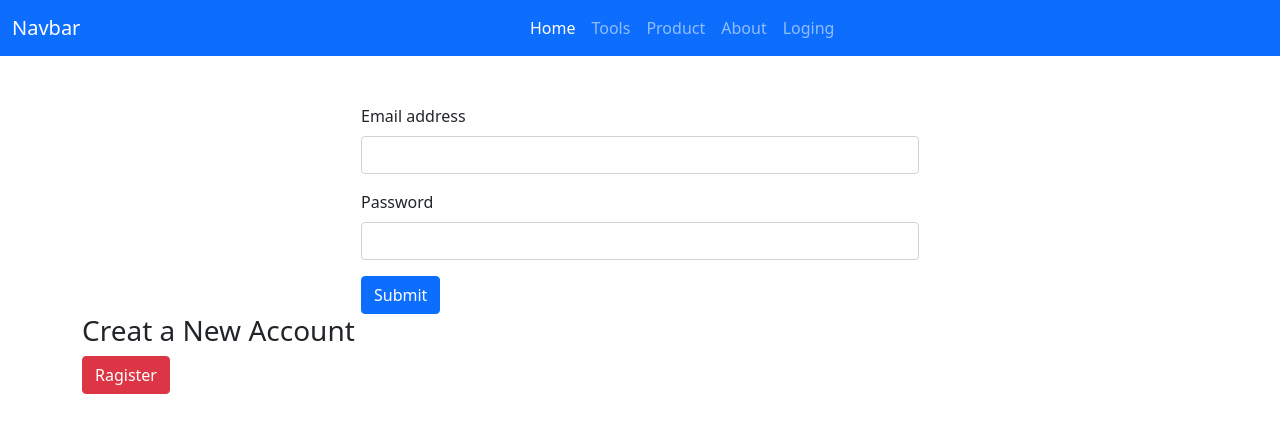
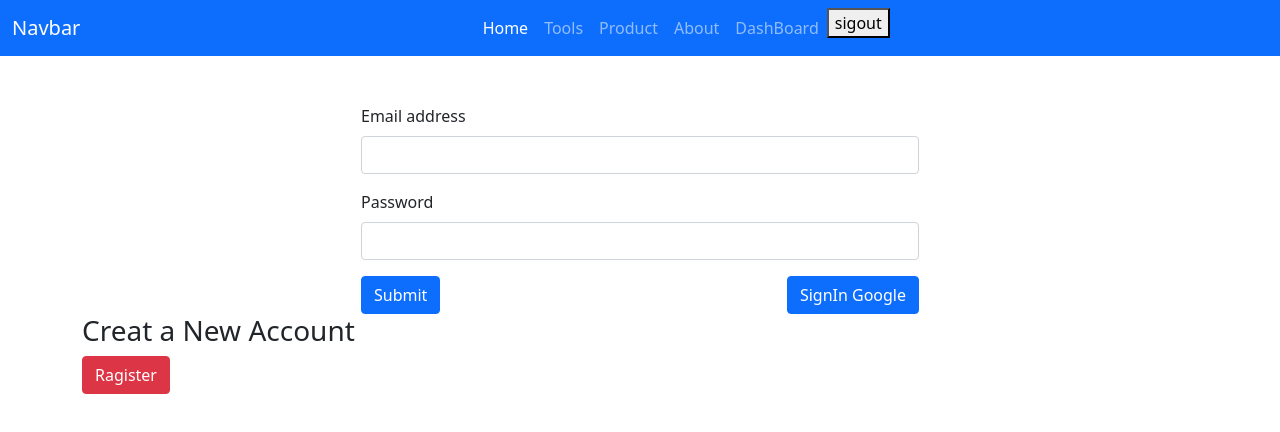
Before and after one commit to hemaiath-uddiin/Drill-machine-manufacture, a React (Create React App) app: page /loging in a window 1280 px wide. Shown: the top 432 px of the page. Built offline with nearby package versions, Linux system fonts and the light colour scheme; no server answers; sample sign-in values are in the browser's storage.

Commit message:
dashboard added

```diff
--- a/src/App.js
+++ b/src/App.js
@@ -1,11 +1,14 @@
 
 import { Route, Routes } from "react-router-dom";
+import DashBoard from "./DashBoard/DashBoard";
 import Details from "./Details/Details";
 import Home from "./Home/Home";
 import Loging from "./Loging/Loging";
 import Navbar from "./Navbar/Navbar";
 import Register from "./Register/Register";
+import RequerAuth from "./RequerAuth/RequerAuth";
 import Tools from "./Tools/Tools";
+
 
 
 function App() {
@@ -19,6 +22,12 @@ function App() {
           <Route path="/details/:id" element={ <Details></Details>}> </Route>
           <Route path="/loging" element={ <Loging></Loging> }> </Route>
           <Route path="/register" element={ <Register></Register> }> </Route>
+          <Route path='/dashboard' element={
+               <RequerAuth> <DashBoard></DashBoard> </RequerAuth>
+
+            } > </Route>
+
+          <Route path="/dashboard" element={ <Register></Register> }> </Route>
 
           </Routes>
 
--- /dev/null
+++ b/src/DashBoard/DashBoard.js
@@ -0,0 +1,11 @@
+import React from 'react';
+
+const DashBoard = () => {
+    return (
+        <div>
+             <h2> this is dashBoard</h2>
+        </div>
+    );
+};
+
+export default DashBoard;
--- /dev/null
+++ b/src/Loging/Loging.css
@@ -0,0 +1,4 @@
+.btns {
+    display: flex;
+    justify-content: space-between;
+}
--- a/src/Loging/Loging.js
+++ b/src/Loging/Loging.js
@@ -1,7 +1,8 @@
 import React, { useState } from 'react';
-import { useSignInWithEmailAndPassword } from 'react-firebase-hooks/auth';
+import { useSignInWithEmailAndPassword, useSignInWithGoogle } from 'react-firebase-hooks/auth';
 import { Link, useNavigate } from 'react-router-dom';
 import auth from '../Firebase/fire.base.init';
+import "./Loging.css"
 
 
 const Loging = () => {
@@ -21,7 +22,11 @@ const Loging = () => {
         loading,
         error,
       ] = useSignInWithEmailAndPassword(auth);
-
+        // signIn with goole
+      const [signInWithGoogle, users] = useSignInWithGoogle(auth);
+      if (users) {
+        navigate("/")
+    }
     // show error user and loading
 
     if (error) {
@@ -38,6 +43,10 @@ const Loging = () => {
       if(user){
           navigate("/")
       }
+
+
+
+
     // handle loging form
     const loginFormHandle = (e) => {
         e.preventDefault();
@@ -59,8 +68,10 @@ const Loging = () => {
                     <label for="exampleInputPassword1" class="form-label">Password</label>
                     <input onBlur={handlePassword} type="password" class="form-control" id="exampleInputPassword1" />
                 </div>
-
+                <div className='btns'>
                 <button type="submit" class="btn btn-primary">Submit</button>
+                <button  onClick={() => { signInWithGoogle() }} class="btn btn-primary"> SignIn Google</button>
+                </div>
             </form>
             <h3> Creat a New Account    </h3>
              <Link className='btn btn-danger' to="/register"> Ragister   </Link>
--- a/src/Navbar/Navbar.js
+++ b/src/Navbar/Navbar.js
@@ -1,8 +1,15 @@
+import { signOut } from 'firebase/auth';
 import React from 'react';
+import { useAuthState } from 'react-firebase-hooks/auth';
 import { Link } from 'react-router-dom';
+import auth from '../Firebase/fire.base.init';
 
 const Navbar = () => {
-    return (
+  const [user] = useAuthState(auth);
+  const SignOut = () => {
+    signOut(auth)
+  }
+  return (
         <nav className="navbar  navbar-expand-lg navbar-dark bg-primary" >
         <div className="container-fluid">
           <a className="navbar-brand"  href ="/">Navbar</a>
@@ -25,7 +32,20 @@ const Navbar = () => {
 
               </li>
               <li className="nav-item">
-                <Link className="nav-link" to="/loging"> Loging </Link>
+                  {
+                     user && <Link className="nav-link" to="/dashboard"> DashBoard</Link>
+                  }
+
+
+              </li>
+              <li className="nav-item">
+                   {
+                      user?  <button className='signOut' onClick={SignOut}> sigout</button>
+                      :
+                      <Link className="nav-link" to="/loging"> Loging </Link>
+                   }
+
+
 
               </li>
 
--- /dev/null
+++ b/src/RequerAuth/RequerAuth.js
@@ -0,0 +1,18 @@
+import React, { Children } from 'react';
+import { useAuthState } from 'react-firebase-hooks/auth';
+import { Navigate, useLocation } from 'react-router-dom';
+import auth from '../Firebase/fire.base.init';
+
+const RequerAuth = () => {
+    const [user,loading] = useAuthState(auth);
+    const location = useLocation();
+    if(loading){
+        return <h2 className='text center'> Loading </h2>
+       }
+       if(!user){
+        return <Navigate to="/loging" state={{from: location}} replace/>
+     }
+    return Children
+};
+
+export default RequerAuth;
```
